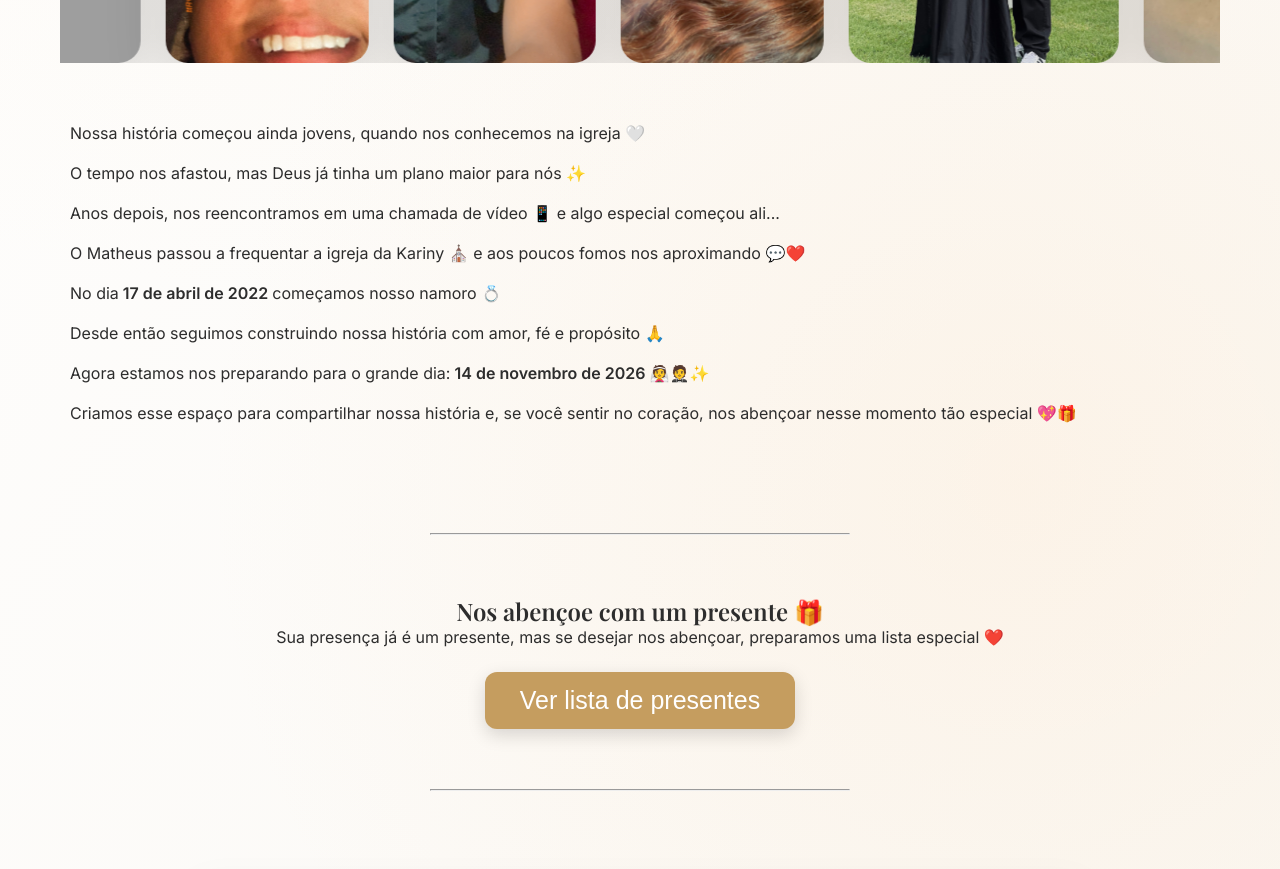
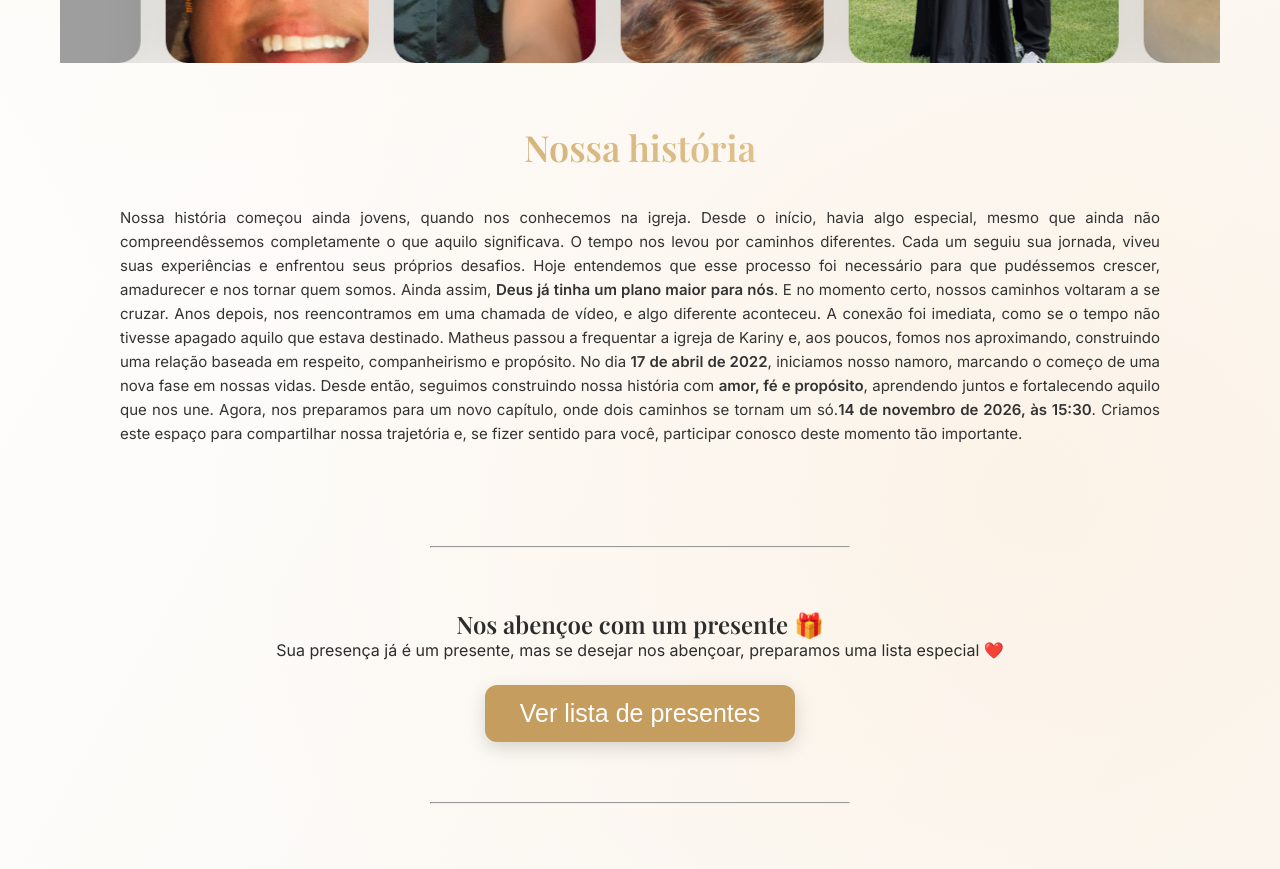
Before and after one commit to Matheus-Fernando-br/Casamento, a React (Vite) app in the folder FrontEnd/Casamento/: page / in a window 1280 px wide. Shown: the part 1280-2149 px from the top of the page. Built offline with nearby package versions, Linux system fonts and the light colour scheme; grey boxes are pictures that could not be loaded.

Commit message:
Status pagina

```diff
--- a/FrontEnd/Casamento/src/components/CarouselFotos.jsx
+++ b/FrontEnd/Casamento/src/components/CarouselFotos.jsx
@@ -1,148 +1,97 @@
 // src/components/CarouselFotos.jsx
 
-import casal1 from "../assets/images/casal1.jpeg"
-import casal2 from "../assets/images/casal2.jpg"
-import casal3 from "../assets/images/casal3.jpg"
-import casal4 from "../assets/images/casal4.jpg"
-import casal5 from "../assets/images/casal5.jpg"
+import casal1 from "../assets/images/casal1.jpeg";
+import casal2 from "../assets/images/casal2.jpg";
+import casal3 from "../assets/images/casal3.jpg";
+import casal4 from "../assets/images/casal4.jpg";
+import casal5 from "../assets/images/casal5.jpg";
 
-import casal6 from "../assets/images/casal6.jpg"
-import casal7 from "../assets/images/casal7.jpg"
-import casal8 from "../assets/images/casal8.jpg"
-import casal9 from "../assets/images/casal9.jpg"
-import casal10 from "../assets/images/casal10.jpg"
-import casal11 from "../assets/images/casal11.jpg"
-import casal12 from "../assets/images/casal12.jpg"
-import casal13 from "../assets/images/casal13.jpg"
-import casal14 from "../assets/images/casal14.jpg"
+import casal6 from "../assets/images/casal6.jpg";
+import casal7 from "../assets/images/casal7.jpg";
+import casal8 from "../assets/images/casal8.jpg";
+import casal9 from "../assets/images/casal9.jpg";
+import casal10 from "../assets/images/casal10.jpg";
+import casal11 from "../assets/images/casal11.jpg";
+import casal12 from "../assets/images/casal12.jpg";
+import casal13 from "../assets/images/casal13.jpg";
+import casal14 from "../assets/images/casal14.jpg";
 
-import casal15 from "../assets/images/casal15.jpg"
-import casal16 from "../assets/images/casal16.jpg"
-import casal17 from "../assets/images/casal17.jpg"
+import casal15 from "../assets/images/casal15.jpg";
+import casal16 from "../assets/images/casal16.jpg";
+import casal17 from "../assets/images/casal17.jpg";
 
-import casal18 from "../assets/images/casal18.jpg"
-import casal19 from "../assets/images/casal19.jpg"
+import casal18 from "../assets/images/casal18.jpg";
+import casal19 from "../assets/images/casal19.jpg";
 
-export default function CarouselFotos(){
+export default function CarouselFotos() {
+  const fotos = [
+    { src: casal1, alt: "Foto do casal 1" },
+    { src: casal2, alt: "Foto do casal 2" },
+    { src: casal3, alt: "Foto do casal 3" },
+    { src: casal4, alt: "Foto do casal 4" },
+    { src: casal5, alt: "Foto do casal 5" },
 
-const fotos = [
+    { src: casal6, alt: "Foto do casal 6" },
+    { src: casal7, alt: "Foto do casal 7" },
+    { src: casal8, alt: "Foto do casal 8" },
+    { src: casal9, alt: "Foto do casal 9" },
+    { src: casal10, alt: "Foto do casal 10" },
+    { src: casal11, alt: "Foto do casal 11" },
+    { src: casal12, alt: "Foto do casal 12" },
+    { src: casal13, alt: "Foto do casal 13" },
+    { src: casal14, alt: "Foto do casal 14" },
 
-{src: casal1, alt:"Foto do casal 1"},
-{src: casal2, alt:"Foto do casal 2"},
-{src: casal3, alt:"Foto do casal 3"},
-{src: casal4, alt:"Foto do casal 4"},
-{src: casal5, alt:"Foto do casal 5"},
+    { src: casal15, alt: "Foto do casal 15" },
+    { src: casal16, alt: "Foto do casal 16" },
+    { src: casal17, alt: "Foto do casal 17" },
 
-{src: casal6, alt:"Foto do casal 6"},
-{src: casal7, alt:"Foto do casal 7"},
-{src: casal8, alt:"Foto do casal 8"},
-{src: casal9, alt:"Foto do casal 9"},
-{src: casal10, alt:"Foto do casal 10"},
-{src: casal11, alt:"Foto do casal 11"},
-{src: casal12, alt:"Foto do casal 12"},
-{src: casal13, alt:"Foto do casal 13"},
-{src: casal14, alt:"Foto do casal 14"},
-
-{src: casal15, alt:"Foto do casal 15"},
-{src: casal16, alt:"Foto do casal 16"},
-{src: casal17, alt:"Foto do casal 17"},
-
-{src: casal18, alt:"Foto do casal 18"},
-{src: casal19, alt:"Foto do casal 19"}
-
-]
+    { src: casal18, alt: "Foto do casal 18" },
+    { src: casal19, alt: "Foto do casal 19" },
+  ];
 
   /* duplicamos para criar loop infinito suave */
-const fotosLoop = [...fotos,...fotos]
+  const fotosLoop = [...fotos, ...fotos];
 
-return(
-
+  return (
     <div className="section">
-
-<h2 className="section-title">
-
-Nossa história 📸
-
-</h2>
+      <h2 className="section-title">Nossa história 📸</h2>
 
       <div className="carousel">
-
         <div className="carousel-track">
-
-{
-
-fotosLoop.map((foto,index) => (
-
-<img
-key={index}
-src={foto.src}
-alt={foto.alt}
-/>
-
-))
-
-}
-
+          {fotosLoop.map((foto, index) => (
+            <img key={index} src={foto.src} alt={foto.alt} />
+          ))}
+        </div>
       </div>
 
+      <h2 className="section-title">Nossa história</h2>
+
+      <div className="historia">
+        <p>
+          Nossa história começou ainda jovens, quando nos conhecemos na igreja.
+          Desde o início, havia algo especial, mesmo que ainda não
+          compreendêssemos completamente o que aquilo significava. O tempo nos
+          levou por caminhos diferentes. Cada um seguiu sua jornada, viveu suas
+          experiências e enfrentou seus próprios desafios. Hoje entendemos que
+          esse processo foi necessário para que pudéssemos crescer, amadurecer e
+          nos tornar quem somos. Ainda assim,{" "}
+          <strong>Deus já tinha um plano maior para nós</strong>. E no momento
+          certo, nossos caminhos voltaram a se cruzar. Anos depois, nos
+          reencontramos em uma chamada de vídeo, e algo diferente aconteceu. A
+          conexão foi imediata, como se o tempo não tivesse apagado aquilo que
+          estava destinado. Matheus passou a frequentar a igreja de Kariny e,
+          aos poucos, fomos nos aproximando, construindo uma relação baseada em
+          respeito, companheirismo e propósito. No dia{" "}
+          <strong>17 de abril de 2022</strong>, iniciamos nosso namoro, marcando
+          o começo de uma nova fase em nossas vidas. Desde então, seguimos
+          construindo nossa história com <strong>amor, fé e propósito</strong>,
+          aprendendo juntos e fortalecendo aquilo que nos une. Agora, nos
+          preparamos para um novo capítulo, onde dois caminhos se tornam um só.
+          <strong>14 de novembro de 2026, às 15:30</strong>. Criamos este espaço
+          para compartilhar nossa trajetória e, se fizer sentido para você,
+          participar conosco deste momento tão importante.
+        </p>
       </div>
-
-<div className="historia" style={{margin:10}}>
-
-<p>
-
-Nossa história começou ainda jovens,
-quando nos conhecemos na igreja 🤍
-
-<br/><br/>
-
-O tempo nos afastou,
-mas Deus já tinha um plano maior para nós ✨
-
-<br/><br/>
-
-Anos depois,
-nos reencontramos em uma chamada de vídeo 📱
-e algo especial começou ali...
-
-<br/><br/>
-
-O Matheus passou a frequentar
-a igreja da Kariny ⛪
-e aos poucos fomos nos aproximando 💬❤️
-
-<br/><br/>
-
-No dia
-<strong> 17 de abril de 2022 </strong>
-começamos nosso namoro 💍
-
-<br/><br/>
-
-Desde então seguimos construindo
-nossa história com amor,
-fé e propósito 🙏
-
-<br/><br/>
-
-Agora estamos nos preparando
-para o grande dia:
-
-<strong> 14 de novembro de 2026 </strong> 👰🤵✨
-
-<br/><br/>
-
-Criamos esse espaço para compartilhar
-nossa história
-e, se você sentir no coração,
-nos abençoar nesse momento tão especial 💖🎁
-
-</p>
-
     </div>
-
-</div>
-
-)
-
+  );
 }
--- a/FrontEnd/Casamento/src/components/Navbar.jsx
+++ b/FrontEnd/Casamento/src/components/Navbar.jsx
@@ -1,48 +1,53 @@
 // src/components/Navbar.jsx
 
-import { Link } from "react-router-dom"
-import { useCart } from "../context/CartContext"
+import { NavLink } from "react-router-dom";
+import { useCart } from "../context/CartContext";
 
-export default function Navbar(){
+export default function Navbar() {
+  const { cart } = useCart();
 
-  const { cart } = useCart()
-
-  return(
-
+  return (
     <div className="navbar">
-
-      <div className="logo">
-
-        Matheus & Kariny 💍
-
-      </div>
+      <div className="logo">Matheus & Kariny 💍</div>
 
       <div className="menu">
+        <NavLink
+          to="/"
+          end
+          className={({ isActive }) => (isActive ? "active" : "")}
+        >
+          Início
+        </NavLink>
 
-        <Link to="/">Inicio</Link>
+        <NavLink
+          to="/presentes"
+          className={({ isActive }) => (isActive ? "active" : "")}
+        >
+          Presentes
+        </NavLink>
 
-        <Link to="/presentes">Presentes</Link>
-
-        <Link to="/como-funciona">Como funciona</Link>
+        <NavLink
+          to="/como-funciona"
+          className={({ isActive }) => (isActive ? "active" : "")}
+        >
+          Como funciona
+        </NavLink>
       </div>
 
        <div className="cart">
-
-          <Link to="/carrinho">
-
+        <NavLink
+          to="/carrinho"
+          className={({ isActive }) => isActive ? "active" : ""}
+        >
           <i className="bi bi-cart"></i>
 
           <span className="cart-count">
-
             {cart.length}
-
           </span>
-
-          </Link>
+        </NavLink>
       </div>
 
     </div>
 
   )
-
 }
--- a/FrontEnd/Casamento/src/styles/global.css
+++ b/FrontEnd/Casamento/src/styles/global.css
@@ -220,74 +220,61 @@ NAVBAR GLASS
 
 .navbar {
   position: fixed;
-
   top: 0;
-
   width: 100%;
 
   display: flex;
-
   justify-content: space-between;
-
   align-items: center;
 
   padding: 18px 50px;
 
   background: rgba(255, 255, 255, 0.774);
+  backdrop-filter: blur(18px);
 
-  backdrop-filter: blur(18px);
   border-radius: 0 0 10px 10px;
   border-bottom: 1px solid rgba(255, 255, 255, 0.3);
 
   box-shadow: 0 10px 40px rgba(0, 0, 0, 0.05);
 
   z-index: 999;
-
   transition: 0.4s;
 }
 
 .logo {
   font-family: "Great Vibes";
-
   font-size: 28px;
-
   color: #b8965c;
 }
 
 .menu {
   display: flex;
-
   gap: 70px;
 }
 
 .menu a {
   text-decoration: none;
-
   color: #555;
 
   position: relative;
-
   transition: 0.3s;
 }
 
+/* linha animada */
 .menu a::after {
   content: "";
-
   position: absolute;
-
   bottom: -6px;
-
   left: 0;
 
   width: 0;
-
   height: 2px;
 
   background: linear-gradient(90deg, #c59d5f, #e8cfa3);
-
   transition: 0.3s;
 }
 
+/* hover */
 .menu a:hover {
   color: #c59d5f;
 }
@@ -296,11 +283,20 @@ NAVBAR GLASS
   width: 100%;
 }
 
+/* ATIVO (página atual) */
+.menu a.active {
+  color: #c59d5f;
+  font-weight: 600;
+}
+
+.menu a.active::after {
+  width: 100%;
+}
+
 /* carrinho */
 
 .cart {
   font-size: 24px;
-
   cursor: pointer;
 
   position: relative;
@@ -316,6 +312,18 @@ NAVBAR GLASS
   background-color: #b4b3b3;
 }
 
+/* cart ativo */
+.cart a.active {
+  background-color: #c59d5f;
+  color: white;
+  padding: 10px;
+  border-radius: 10px;
+}
+
+.cart a.active i {
+  color: white;
+}
+
 .cart-count {
   position: absolute;
 
@@ -323,15 +331,12 @@ NAVBAR GLASS
   right: -10px;
 
   background: #28a745;
-
   color: white;
 
   font-size: 11px;
-
   padding: 3px 7px;
 
   border-radius: 50%;
-
   font-weight: bold;
 }
 
@@ -474,6 +479,17 @@ CAROUSEL 3D
   100% {
     transform: translateX(-50%);
   }
+}
+
+.historia {
+  padding: 0 60px;
+}
+
+.historia p {
+  text-align: justify; /* 👈 texto justificado */
+  line-height: 1.6;
+  font-size: 15px;
+  color: #333;
 }
 
 /* =========================
```
Lines whose indentation alone changed are shown as unchanged.
